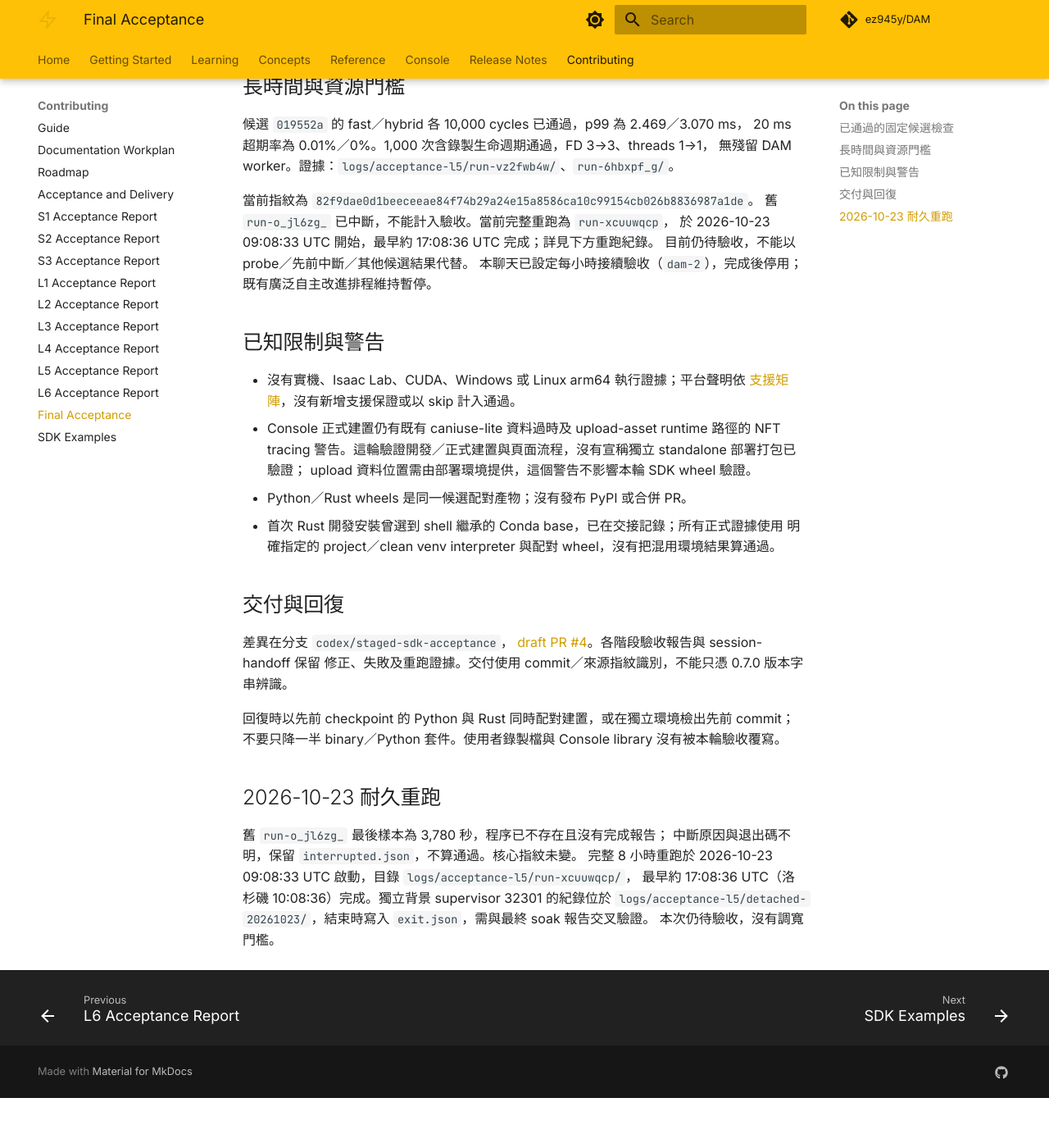
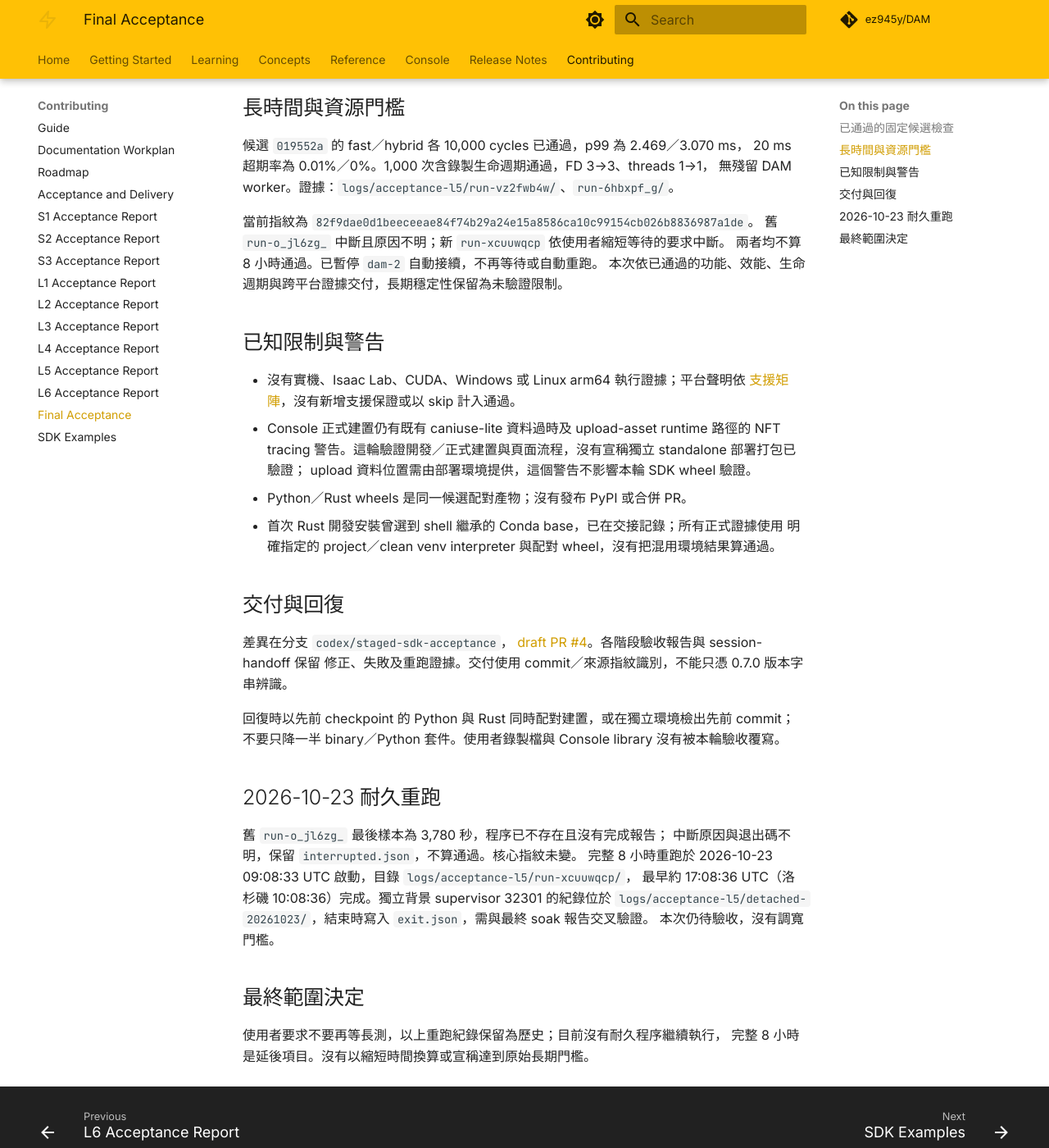
Before and after one commit to ez945y/DAM, an MkDocs documentation site: the page built from docs/acceptance-final.md, in a window 1280 px wide and 1400 px high, scrolled down 963 px. Shown: the whole window at 82% size. Built offline with MkDocs 1.6.1 and Material for MkDocs 9.7.7, drawn with Linux system fonts in a browser that asks for light colours; comment, search, counter and statistics services are not loaded; before the commit the page ends 2302 px from its top, so only the background shows below that; some of the changed text lies outside the part shown.

Commit message:
docs: close shortened acceptance with long soak deferred by user

```diff
--- a/docs/acceptance-final.md
+++ b/docs/acceptance-final.md
@@ -1,6 +1,6 @@
 # 最終候選版驗收紀錄
 
-候選：`019552a`，2026-10-22。**仍待實際 8 小時穩定性完成，尚未結案。**
+候選：`019552a`，2026-10-22。**2026-10-23 依使用者要求縮短等待，按調整後範圍交付；8 小時耐久延後，未驗證。**
 
 ## 已通過的固定候選檢查
 
@@ -26,10 +26,9 @@
 無殘留 DAM worker。證據：`logs/acceptance-l5/run-vz2fwb4w/`、`run-6hbxpf_g/`。
 
 當前指紋為 `82f9dae0d1beeceeae84f74b29a24e15a8586ca10c99154cb026b8836987a1de`。
-舊 `run-o_jl6zg_` 已中斷，不能計入驗收。當前完整重跑為 `run-xcuuwqcp`，
-於 2026-10-23 09:08:33 UTC 開始，最早約 17:08:36 UTC 完成；詳見下方重跑紀錄。
-目前仍待驗收，不能以 probe／先前中斷／其他候選結果代替。
-本聊天已設定每小時接續驗收（`dam-2`），完成後停用；既有廣泛自主改進排程維持暫停。
+舊 `run-o_jl6zg_` 中斷且原因不明；新 `run-xcuuwqcp` 依使用者縮短等待的要求中斷。
+兩者均不算 8 小時通過。已暫停 `dam-2` 自動接續，不再等待或自動重跑。
+本次依已通過的功能、效能、生命週期與跨平台證據交付，長期穩定性保留為未驗證限制。
 
 ## 已知限制與警告
 
@@ -59,3 +58,8 @@
 最早約 17:08:36 UTC（洛杉磯 10:08:36）完成。獨立背景 supervisor 32301 的紀錄位於
 `logs/acceptance-l5/detached-20261023/`，結束時寫入 `exit.json`，需與最終 soak 報告交叉驗證。
 本次仍待驗收，沒有調寬門檻。
+
+## 最終範圍決定
+
+使用者要求不要再等長測，以上重跑紀錄保留為歷史；目前沒有耐久程序繼續執行，
+完整 8 小時是延後項目。沒有以縮短時間換算或宣稱達到原始長期門檻。
```
Also changed, not shown: claude-progress.md (+6 -0 lines), docs/acceptance-l5.md (+7 -1 lines), docs/acceptance-l6.md (+2 -2 lines), docs/acceptance-plan.md (+9 -2 lines), session-handoff.md (+6 -0 lines).
